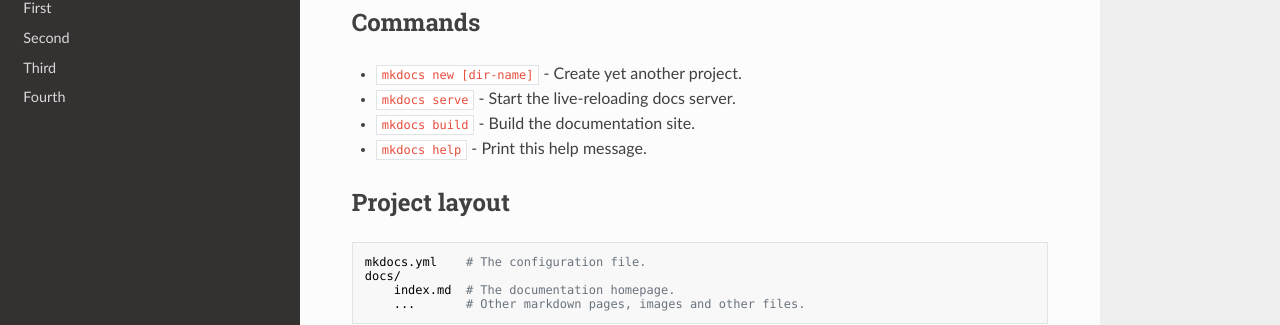
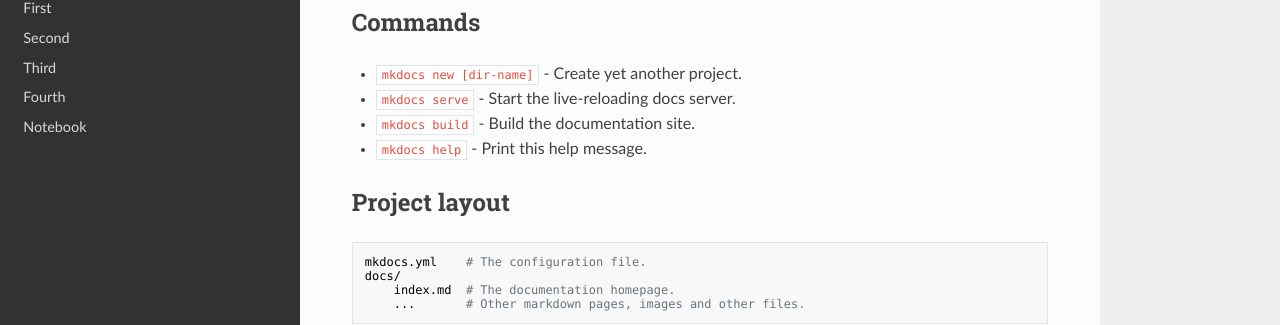
Before and after one commit to tombaker/mkdocstest, an MkDocs documentation site: the page built from docs/index.md, in a window 1280 px wide. Shown: the part 202-527 px from the top of the page. Built offline with MkDocs 1.6.1, drawn with Linux system fonts in a browser that asks for light colours; nearby versions of some CDN libraries; old or Windows-style settings are respelled for this version of MkDocs.

Commit message:
mkdocs.yml

```diff
--- a/mkdocs.yml
+++ b/mkdocs.yml
@@ -5,6 +5,7 @@
     - Second: 'second.md'
     - Third: 'third.md'
     - Fourth: '../sources/fourth.md'
+    - Notebook: 'notebook.ipynb'
 theme: 'readthedocs'
 repo_url: https://github.com/tombaker/test
 repo_name: 'Github'
```
